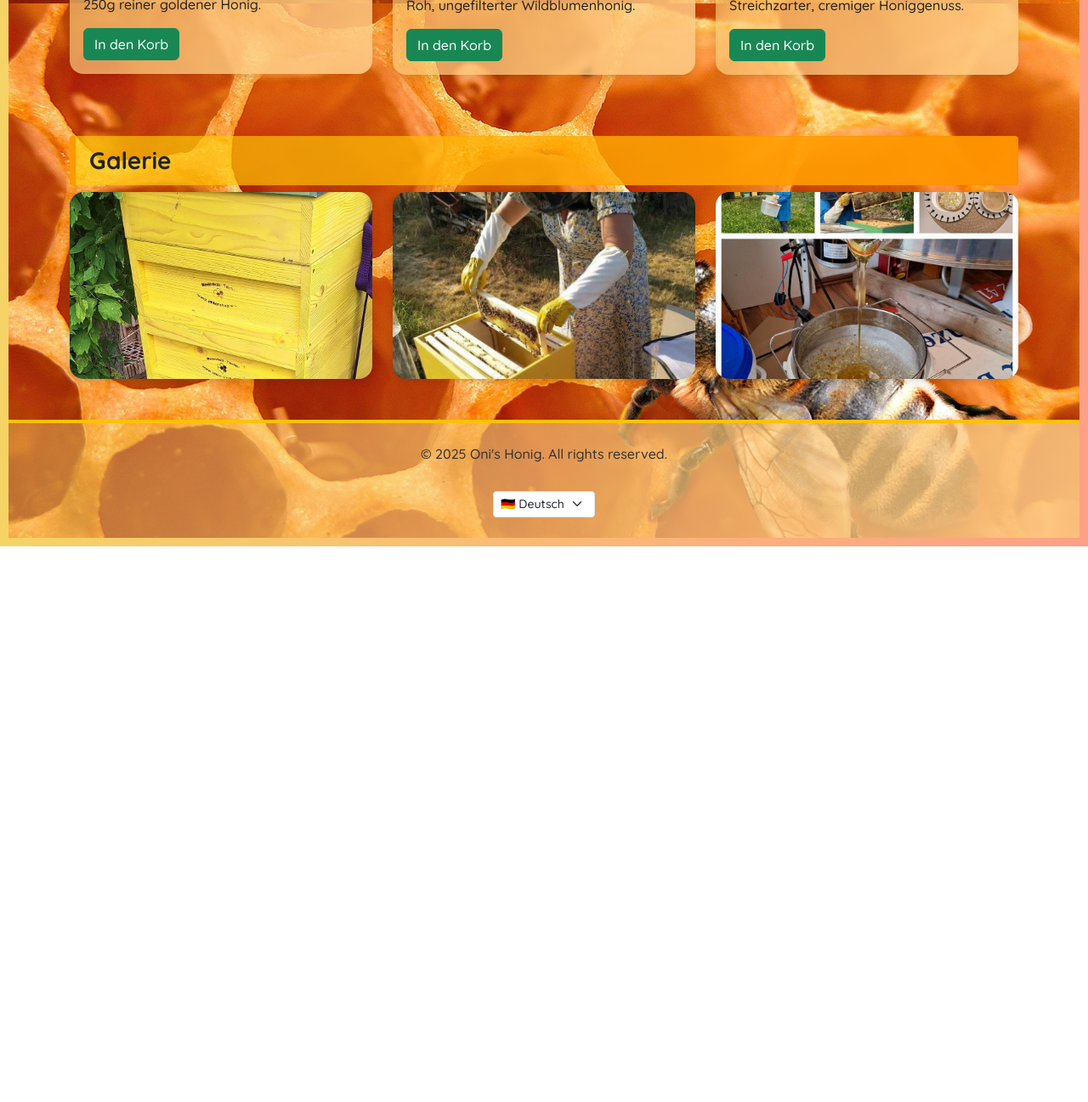
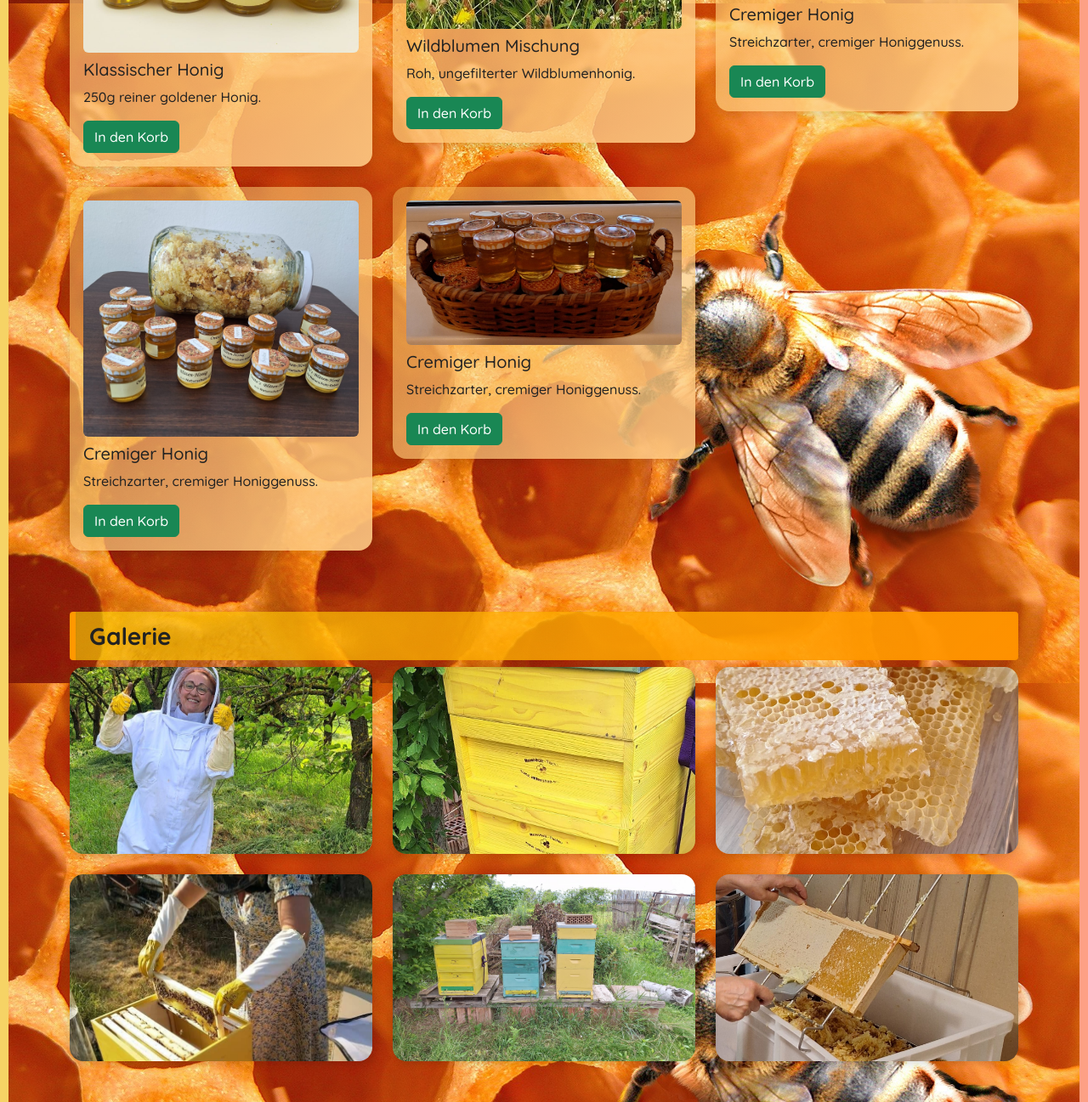
Before and after one commit to KorNSpritz/OniHoni, a plain HTML site: page index.html in a window 1280 px wide. Shown: the part 796-2093 px from the top of the page at 85% size. Before the commit the page ends 1439 px from the top, so only its background shows below. Drawn offline with nearby package versions, Linux system fonts and the light colour scheme.

Commit message:
improving file structure and adding more items to gallery and products

```diff
--- a/index.html
+++ b/index.html
@@ -54,6 +54,20 @@
         border-bottom: 4px solid #ffc107;
         box-shadow: 0 4px 8px rgba(0, 0, 0, 0.15);
       }
+
+      section h3 {
+        background: linear-gradient(
+          135deg,
+          rgba(255, 218, 8, 0.6) 0%,
+          rgb(255, 145, 0) 100%
+        );
+        padding: 0.75rem 1rem;
+
+        border-left: 7px solid #ff9800;
+        border-radius: 0.25rem;
+        font-weight: 700;
+        box-shadow: inset 0 0 3px rgba(0, 0, 0, 0.05);
+      }
       .logo {
         max-height: 130px;
         border-radius: 50%;
@@ -104,19 +118,6 @@
         border-top: 4px solid #ffc107;
         position: relative;
       }
-      section h3 {
-        background: linear-gradient(
-          135deg,
-          rgba(255, 218, 8, 0.6) 0%,
-          rgb(255, 145, 0) 100%
-        );
-        padding: 0.75rem 1rem;
-
-        border-left: 7px solid #ff9800;
-        border-radius: 0.25rem;
-        font-weight: 700;
-        box-shadow: inset 0 0 3px rgba(0, 0, 0, 0.05);
-      }
       .lang-switch {
         margin-top: 1rem;
         width: 120px;
@@ -137,7 +138,7 @@
           <div class="col-md-4 mb-4">
             <div class="product-card p-3">
               <img
-                src="product.jpg"
+                src="products/product_mini3.jpg"
                 alt="Honey Jar"
                 class="img-fluid rounded mb-2"
               />
@@ -151,7 +152,7 @@
           <div class="col-md-4 mb-4">
             <div class="product-card p-3">
               <img
-                src="product2.jpg"
+                src="products/product2.jpg"
                 alt="Honey Jar"
                 class="img-fluid rounded mb-2"
               />
@@ -165,7 +166,35 @@
           <div class="col-md-4 mb-4">
             <div class="product-card p-3">
               <img
-                src="product3.jpg"
+                src="products/product_special.jpg"
+                alt="Honey Jar"
+                class="img-fluid rounded mb-2"
+              />
+              <h5 data-i18n="prod3-title">Creamed Honey</h5>
+              <p data-i18n="prod3-desc">Spreadable, smooth honey delight.</p>
+              <button class="btn btn-success" data-i18n="add-to-basket">
+                Add to Basket
+              </button>
+            </div>
+          </div>
+          <div class="col-md-4 mb-4">
+            <div class="product-card p-3">
+              <img
+                src="products/product_mini2.jpg"
+                alt="Honey Jar"
+                class="img-fluid rounded mb-2"
+              />
+              <h5 data-i18n="prod3-title">Creamed Honey</h5>
+              <p data-i18n="prod3-desc">Spreadable, smooth honey delight.</p>
+              <button class="btn btn-success" data-i18n="add-to-basket">
+                Add to Basket
+              </button>
+            </div>
+          </div>
+          <div class="col-md-4 mb-4">
+            <div class="product-card p-3">
+              <img
+                src="products/product_min i.jpg"
                 alt="Honey Jar"
                 class="img-fluid rounded mb-2"
               />
@@ -182,14 +211,43 @@
         <h3 data-i18n="gallery">Gallery</h3>
         <div class="row">
           <div class="col-md-4 mb-4">
-            <img src="hive1.jpg" class="gallery-img" alt="Hive" />
-          </div>
-          <div class="col-md-4 mb-4">
-            <img src="how_is_made.jpg" class="gallery-img" alt="Making Honey" />
+            <img
+              src="gallery/how_is_made7.jpg"
+              class="gallery-img"
+              alt="Hive"
+            />
           </div>
           <div class="col-md-4 mb-4">
             <img
-              src="how_is_made2.jpg"
+              src="gallery/how_is_made5.jpg"
+              class="gallery-img"
+              alt="Hive"
+            />
+          </div>
+          <div class="col-md-4 mb-4">
+            <img
+              src="gallery/how_is_made8.jpg"
+              class="gallery-img"
+              alt="Hive"
+            />
+          </div>
+          <div class="col-md-4 mb-4">
+            <img
+              src="gallery/how_is_made0.jpg"
+              class="gallery-img"
+              alt="Hive"
+            />
+          </div>
+          <div class="col-md-4 mb-4">
+            <img
+              src="gallery/how_is_made4.jpg"
+              class="gallery-img"
+              alt="Making Honey"
+            />
+          </div>
+          <div class="col-md-4 mb-4">
+            <img
+              src="gallery/how_is_made3.jpg"
               class="gallery-img"
               alt="More Honey Work"
             />
```
Also changed, not shown: gallery/colage1.jpg (added), gallery/colage2.jpg (added), gallery/colage3.jpg (added), gallery/how_is_made0.jpg (added), gallery/how_is_made1.jpg (added), gallery/how_is_made2.jpg (added), gallery/how_is_made3.jpg (added), gallery/how_is_made4.jpg (added), gallery/how_is_made5.jpg (added), gallery/how_is_made6.jpg (added), gallery/how_is_made7.jpg (added), gallery/how_is_made8.jpg (added), products/product2.jpg (added), products/product_min i.jpg (added), 3 more files.
